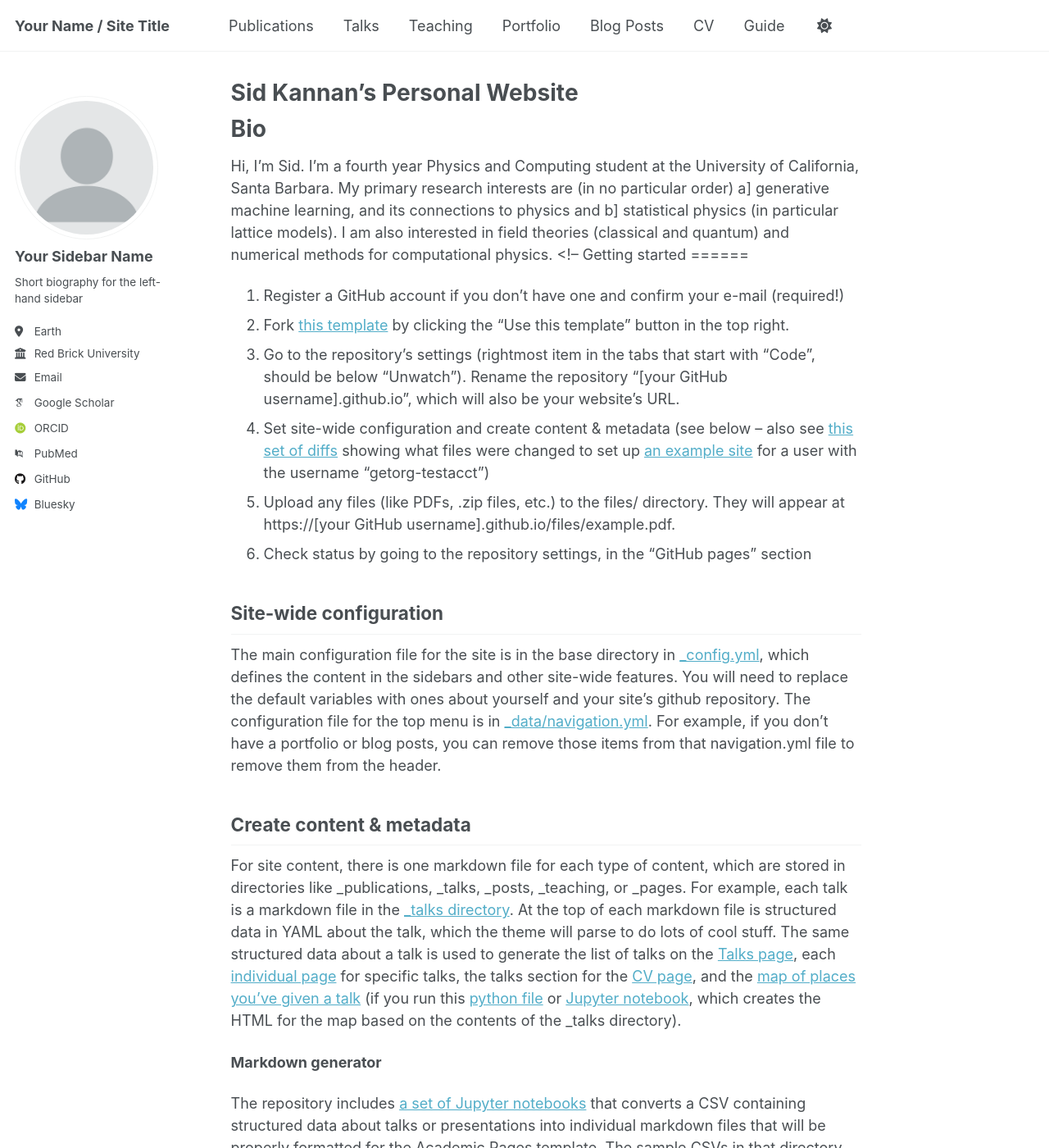
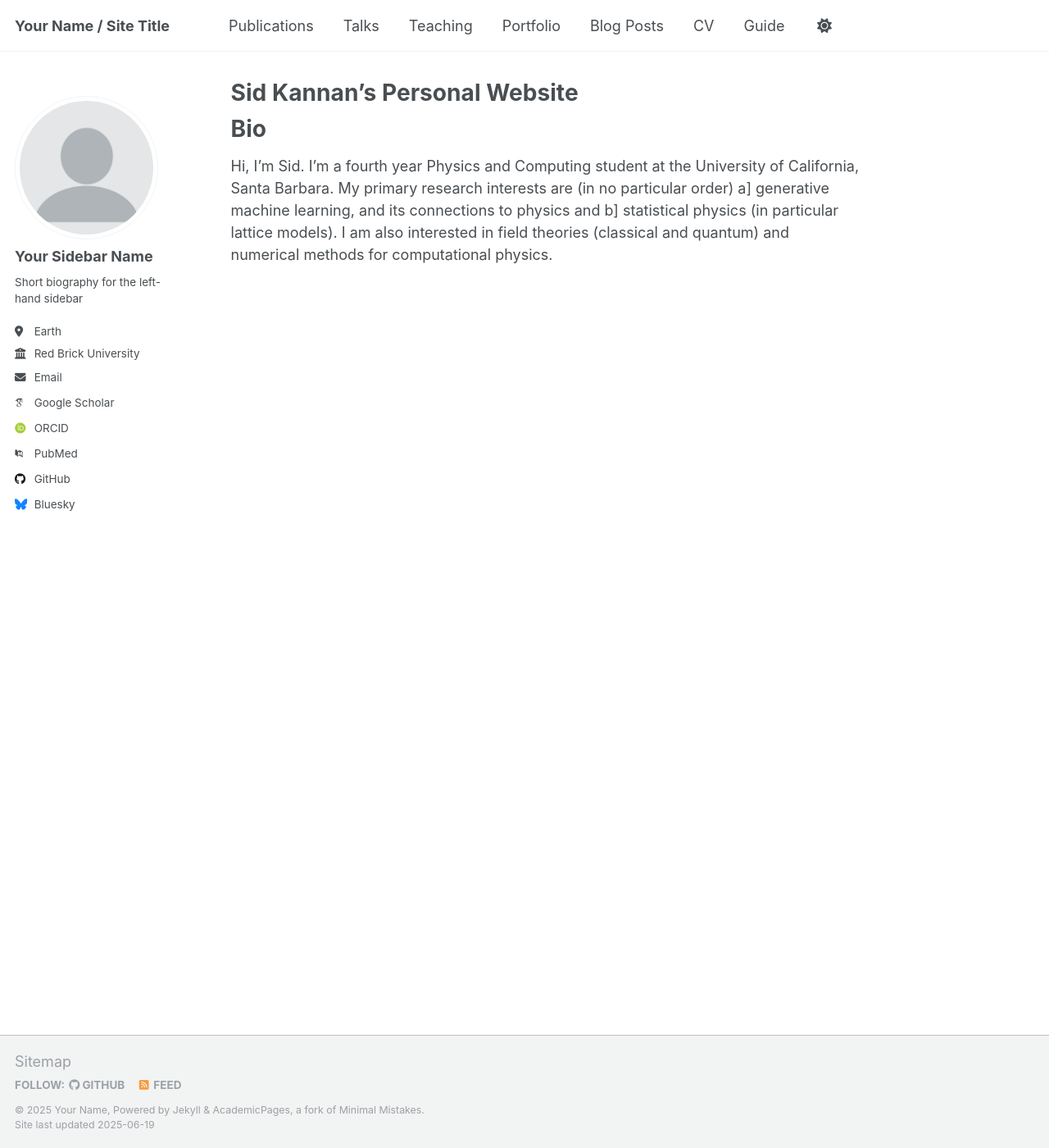
Before and after one commit to sidk2/sidk2.github.io, a Jekyll site: the page built from _pages/about.md, in a window 1280 px wide and 1400 px high. Shown: the whole window at 82% size. Built offline with Jekyll 4.4.1, drawn with Linux system fonts in a browser that asks for light colours; some web fonts are replaced; some of the changed text lies outside the part shown.

```diff
--- a/_pages/about.md
+++ b/_pages/about.md
@@ -10,36 +10,3 @@
 Bio
 ======
 Hi, I'm Sid. I'm a fourth year Physics and Computing student at the University of California, Santa Barbara. My primary research interests are (in no particular order) a] generative machine learning, and its connections to physics and b] statistical physics (in particular lattice models). I am also interested in field theories (classical and quantum) and numerical methods for computational physics.
-<!--
-Getting started
-======
-1. Register a GitHub account if you don't have one and confirm your e-mail (required!)
-1. Fork [this template](https://github.com/academicpages/academicpages.github.io) by clicking the "Use this template" button in the top right.
-1. Go to the repository's settings (rightmost item in the tabs that start with "Code", should be below "Unwatch"). Rename the repository "[your GitHub username].github.io", which will also be your website's URL.
-1. Set site-wide configuration and create content & metadata (see below -- also see [this set of diffs](http://archive.is/3TPas) showing what files were changed to set up [an example site](https://getorg-testacct.github.io) for a user with the username "getorg-testacct")
-1. Upload any files (like PDFs, .zip files, etc.) to the files/ directory. They will appear at https://[your GitHub username].github.io/files/example.pdf.
-1. Check status by going to the repository settings, in the "GitHub pages" section
-
-Site-wide configuration
-------
-The main configuration file for the site is in the base directory in [_config.yml](https://github.com/academicpages/academicpages.github.io/blob/master/_config.yml), which defines the content in the sidebars and other site-wide features. You will need to replace the default variables with ones about yourself and your site's github repository. The configuration file for the top menu is in [_data/navigation.yml](https://github.com/academicpages/academicpages.github.io/blob/master/_data/navigation.yml). For example, if you don't have a portfolio or blog posts, you can remove those items from that navigation.yml file to remove them from the header.
-
-Create content & metadata
-------
-For site content, there is one markdown file for each type of content, which are stored in directories like _publications, _talks, _posts, _teaching, or _pages. For example, each talk is a markdown file in the [_talks directory](https://github.com/academicpages/academicpages.github.io/tree/master/_talks). At the top of each markdown file is structured data in YAML about the talk, which the theme will parse to do lots of cool stuff. The same structured data about a talk is used to generate the list of talks on the [Talks page](https://academicpages.github.io/talks), each [individual page](https://academicpages.github.io/talks/2012-03-01-talk-1) for specific talks, the talks section for the [CV page](https://academicpages.github.io/cv), and the [map of places you've given a talk](https://academicpages.github.io/talkmap.html) (if you run this [python file](https://github.com/academicpages/academicpages.github.io/blob/master/talkmap.py) or [Jupyter notebook](https://github.com/academicpages/academicpages.github.io/blob/master/talkmap.ipynb), which creates the HTML for the map based on the contents of the _talks directory).
-
-**Markdown generator**
-
-The repository includes [a set of Jupyter notebooks](https://github.com/academicpages/academicpages.github.io/tree/master/markdown_generator
-) that converts a CSV containing structured data about talks or presentations into individual markdown files that will be properly formatted for the Academic Pages template. The sample CSVs in that directory are the ones I used to create my own personal website at stuartgeiger.com. My usual workflow is that I keep a spreadsheet of my publications and talks, then run the code in these notebooks to generate the markdown files, then commit and push them to the GitHub repository.
-
-How to edit your site's GitHub repository
-------
-Many people use a git client to create files on their local computer and then push them to GitHub's servers. If you are not familiar with git, you can directly edit these configuration and markdown files directly in the github.com interface. Navigate to a file (like [this one](https://github.com/academicpages/academicpages.github.io/blob/master/_talks/2012-03-01-talk-1.md) and click the pencil icon in the top right of the content preview (to the right of the "Raw | Blame | History" buttons). You can delete a file by clicking the trashcan icon to the right of the pencil icon. You can also create new files or upload files by navigating to a directory and clicking the "Create new file" or "Upload files" buttons.
-
-Example: editing a markdown file for a talk
-![Editing a markdown file for a talk](/images/editing-talk.png)
-
-For more info
-------
-More info about configuring Academic Pages can be found in [the guide](https://academicpages.github.io/markdown/), the [growing wiki](https://github.com/academicpages/academicpages.github.io/wiki), and you can always [ask a question on GitHub](https://github.com/academicpages/academicpages.github.io/discussions). The [guides for the Minimal Mistakes theme](https://mmistakes.github.io/minimal-mistakes/docs/configuration/) (which this theme was forked from) might also be helpful. -->
```
